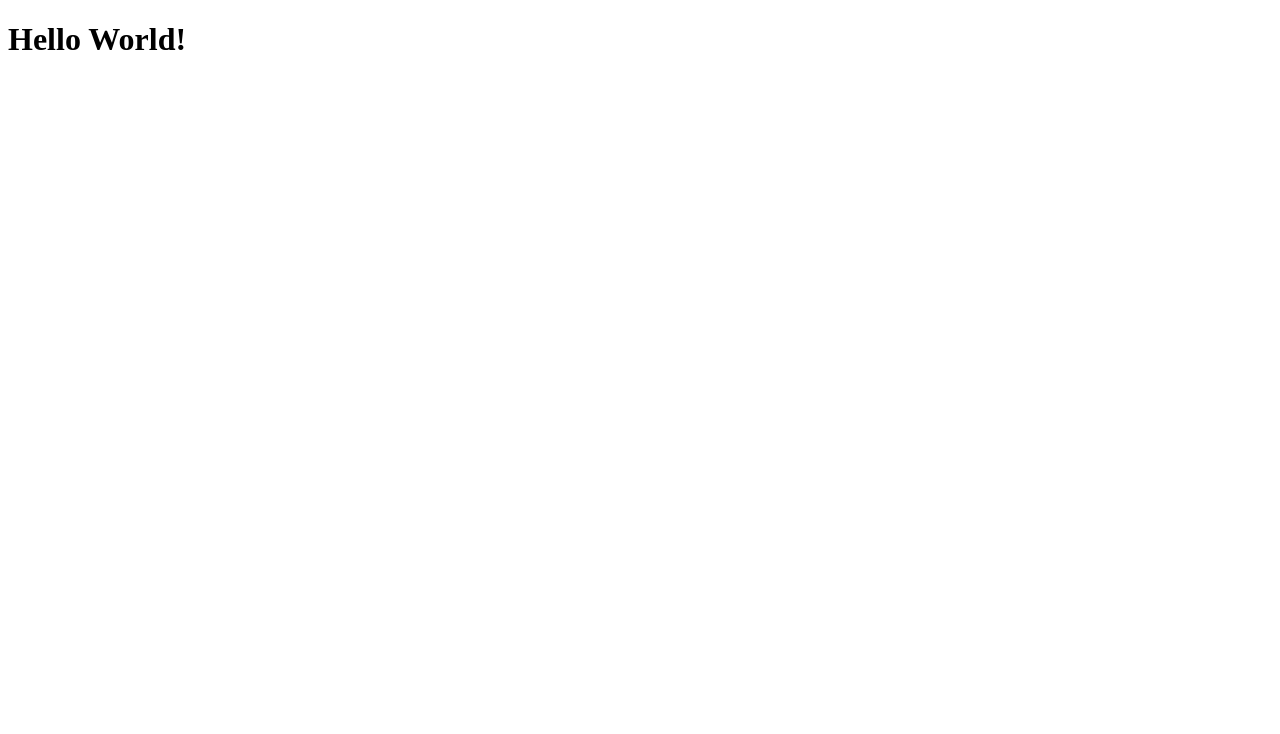
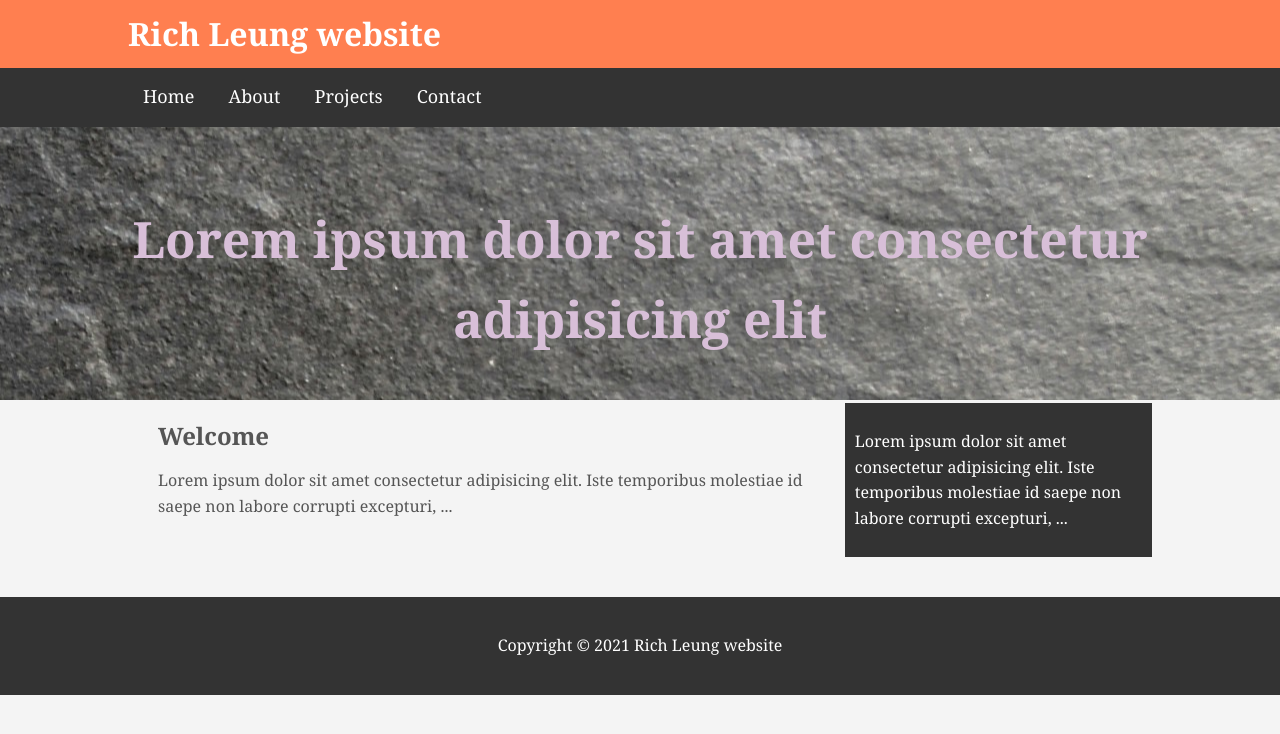
Before and after one commit to rtheman/mywebsite, a website: page dist/index.html in a window 1280 px wide. Drawn offline with Linux system fonts and the light colour scheme.

Commit message:
add CSS template

```diff
--- /dev/null
+++ b/dist/css/style.css
@@ -0,0 +1,92 @@
+body{
+    background-color: #f4f4f4;
+    color: #555;
+    font-family:Cambria, Cochin, Georgia, Times, 'Times New Roman', serif;
+    font-size: 16px;
+    line-height: 1.6em;
+    margin: 0;
+}
+
+.container{
+    width: 80%;
+    margin: auto;
+    overflow: hidden;
+}
+
+#main-header{
+    background-color: coral;
+    color: white;
+}
+
+
+#navbar{
+    background-color: #333;
+    color: white;
+}
+
+#navbar ul{
+    padding: 0;
+    list-style: none;
+}
+
+#navbar li{
+    display: inline;
+}
+
+#navbar a{
+    color: white;
+    text-decoration: none;
+    font-size: 18px;
+    padding: 15px;
+}
+
+#showcase{
+    background-image: url('../images/showcase.jpg');
+    background-position: center right;
+    min-height: 200px;
+    margin-bottom: 3px;
+    text-align: center;
+}
+
+#showcase h1{
+    color: thistle;
+    font-size: 50px;
+    line-height: 1.6em;
+    padding-top: 30px;
+}
+
+#main{
+    float: left;
+    width: 70%;
+    padding: 0 30px;
+    box-sizing: border-box;
+}
+
+#sidebar{
+    float: left;
+    width: 30%;
+    background: #333;
+    color: #fff;
+    padding: 10px;
+    box-sizing: border-box;
+}
+
+#main-footer{
+    background: #333;
+    color: #fff;
+    text-align: center;
+    padding: 20px;
+    margin-top: 40px;
+}
+
+@media(max-width: 600px){
+    #main{
+        width: 100%;
+        float: none;
+    }
+
+    #sidebar{
+        width: 100%;
+        float: none;
+    }
+}
--- a/dist/index.html
+++ b/dist/index.html
@@ -6,10 +6,63 @@
     <meta name="viewport" content="width=device-width, initial-scale=1.0">
     <meta http-equiv="X-UA-Compatible" content="ie=edge">
     <title>Rich Leung website</title>
+    <link rel="stylesheet" type="text/css" href="css/style.css">
 </head>
 
 <body>
-    <h1>Hello World!</h1>
+    <header id="main-header">
+        <div class="container">
+            <h1>Rich Leung website</h1>
+        </div>
+    </header>
+
+
+
+    <nav id="navbar">
+        <div class="container">
+            <ul>
+                <li><a href="#">Home</a></li>
+                <li><a href="#">About</a></li>
+                <li><a href="#">Projects</a></li>
+                <li><a href="#">Contact</a></li>
+            </ul>
+        </div>
+    </nav>
+
+
+
+    <section id="showcase">
+        <div class="container">
+            <h1>
+                Lorem ipsum dolor sit amet consectetur adipisicing elit
+            </h1>
+        </div>
+    </section>
+
+
+
+    <div class="container">
+        <section id="main">
+            <h1>Welcome</h1>
+            <p>
+                Lorem ipsum dolor sit amet consectetur adipisicing elit. Iste temporibus molestiae id saepe non labore
+                corrupti excepturi, ...
+            </p>
+        </section>
+        <aside id="sidebar">
+            <p>
+                Lorem ipsum dolor sit amet consectetur adipisicing elit. Iste temporibus molestiae id saepe non labore
+                corrupti excepturi, ...
+            </p>
+        </aside>
+    </div>
+
+
+
+    <footer id="main-footer">
+        <p>Copyright &copy; 2021 Rich Leung website</p>
+    </footer>
+
 </body>
 
 </html>
```
Also changed, not shown: dist/images/showcase.jpg (added).
